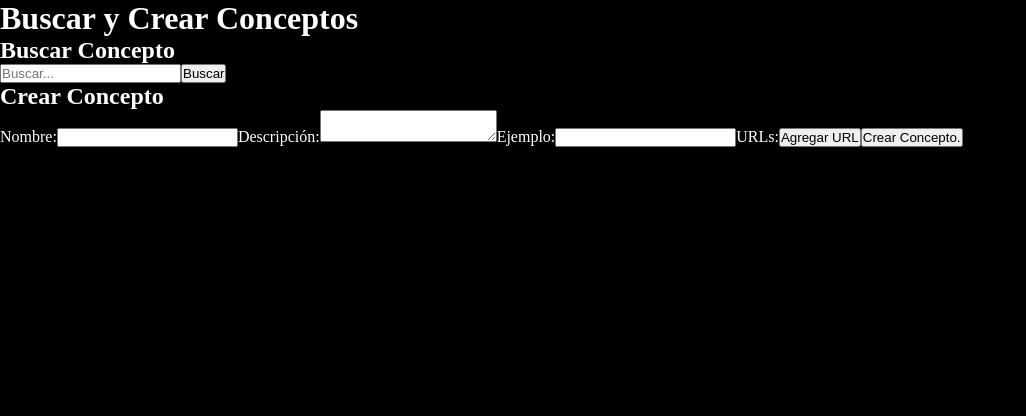
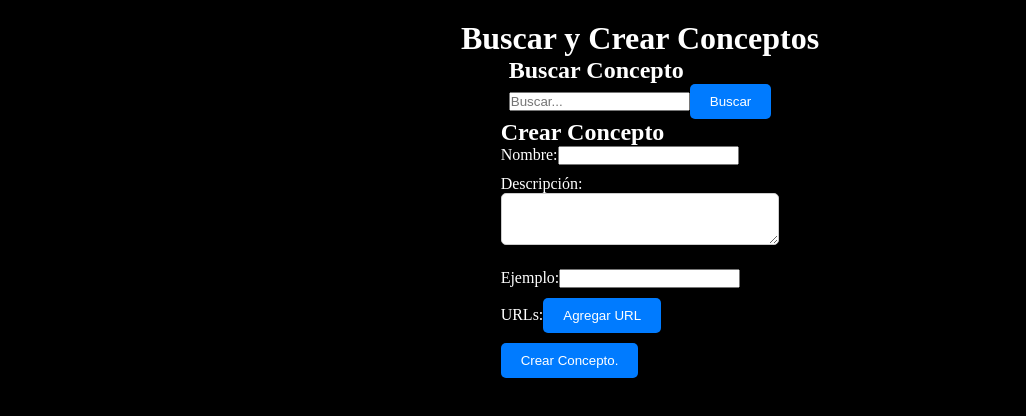
Before and after one commit to Valenithub/Fetchy, a React (Vite) app in the folder fetchy-app/: page / in a window 1280 px wide. Shown: the top 416 px of the page, without its empty margins (0-1026 px from the left). Built offline with nearby package versions, Linux system fonts and the light colour scheme.

Commit message:
add:beta 1.0

```diff
--- a/fetchy-app/src/styles/app.css
+++ b/fetchy-app/src/styles/app.css
@@ -3,8 +3,145 @@
     margin: 0;
     box-sizing: border-box;
 }
-
 body{
-    background-color: black;
+    background-color: #000000;
     color: white;
 }
+
+.app {
+    max-width: 600px;
+    margin: 0 auto;
+    padding: 20px;
+    display: flex;
+    flex-direction: column;
+    align-items: center;
+}
+
+  h1, h2, h3 {
+    color: #ffffff;
+  }
+
+  form {
+    margin-bottom: 20px;
+  }
+
+  label {
+    display: block;
+    margin-bottom: 10px;
+  }
+
+  textarea {
+    width: 100%;
+    padding: 10px;
+    margin-bottom: 10px;
+    border: 1px solid #ccc;
+    border-radius: 5px;
+  }
+
+  button {
+    padding: 10px 20px;
+    background-color: #007bff;
+    color: #fff;
+    border: none;
+    border-radius: 5px;
+    cursor: pointer;
+  }
+
+  button:hover {
+    background-color: #0056b3;
+  }
+
+  ul {
+    list-style-type: none;
+    padding: 0;
+  }
+
+  ul li {
+    margin-bottom: 5px;
+  }
+
+  /* Agregar estilos específicos para los nuevos conceptos */
+  #crear-concepto-form {
+    border-top: 1px solid #ccc;
+    padding-top: 20px;
+  }
+
+  #crear-concepto-form label {
+    margin-top: 10px;
+  }
+
+  #crear-concepto-form input[type="text"] {
+    margin-bottom: 0;
+  }
+
+  #crear-concepto-form button[type="button"] {
+    margin-top: 10px;
+  }
+
+
+  /**/
+  /* Input container */
+/* Input container */
+.input-container {
+    position: relative;
+    margin: 20px;
+  }
+
+  /* Input field */
+  .input-field {
+    display: block;
+    width: 100%;
+    padding: 10px;
+    font-size: 16px;
+    border: none;
+    border-bottom: 2px solid #ccc;
+    outline: none;
+    background-color: transparent;
+  }
+
+  /* Input label */
+  .input-label {
+    position: absolute;
+    top: 0;
+    left: 0;
+    font-size: 16px;
+    color: rgba(204, 204, 204, 0);
+    pointer-events: none;
+    transition: all 0.3s ease;
+  }
+
+  /* Input highlight */
+  .input-highlight {
+    position: absolute;
+    bottom: 0;
+    left: 0;
+    height: 2px;
+    width: 0;
+    background-color: #007bff;
+    transition: all 0.3s ease;
+  }
+
+  /* Input field:focus styles */
+  .input-field:focus + .input-label {
+    top: -20px;
+    font-size: 12px;
+    color: #007bff;
+  }
+
+  .input-field:focus + .input-label + .input-highlight {
+    width: 100%;
+  }
+/* busqueda input*/
+.input-buscar{
+    width:400px;
+    height: 40px;
+    border-radius:  4px;
+    outline: none;
+    border: none;
+    color: black;
+}
+
+
+input{
+    color: white;
+}
```
